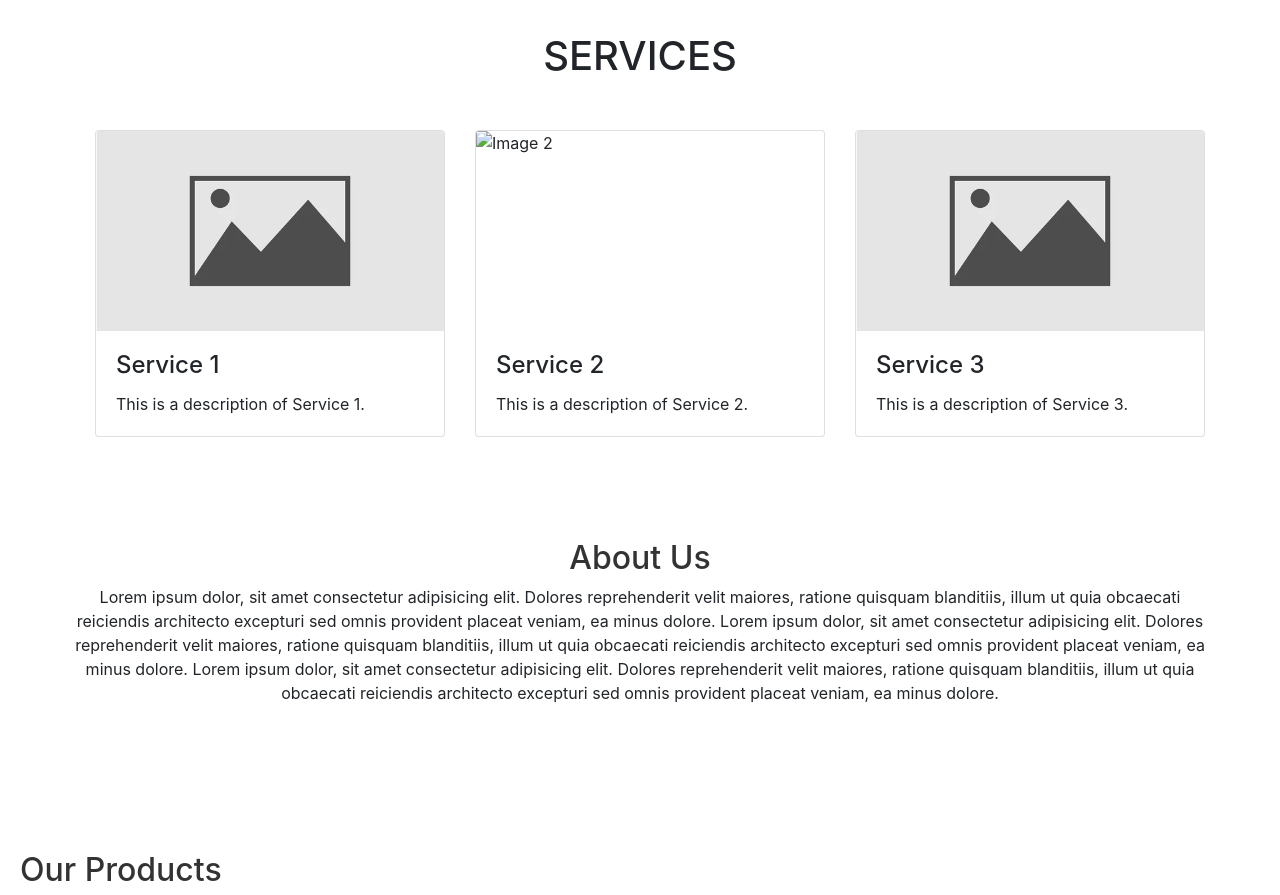
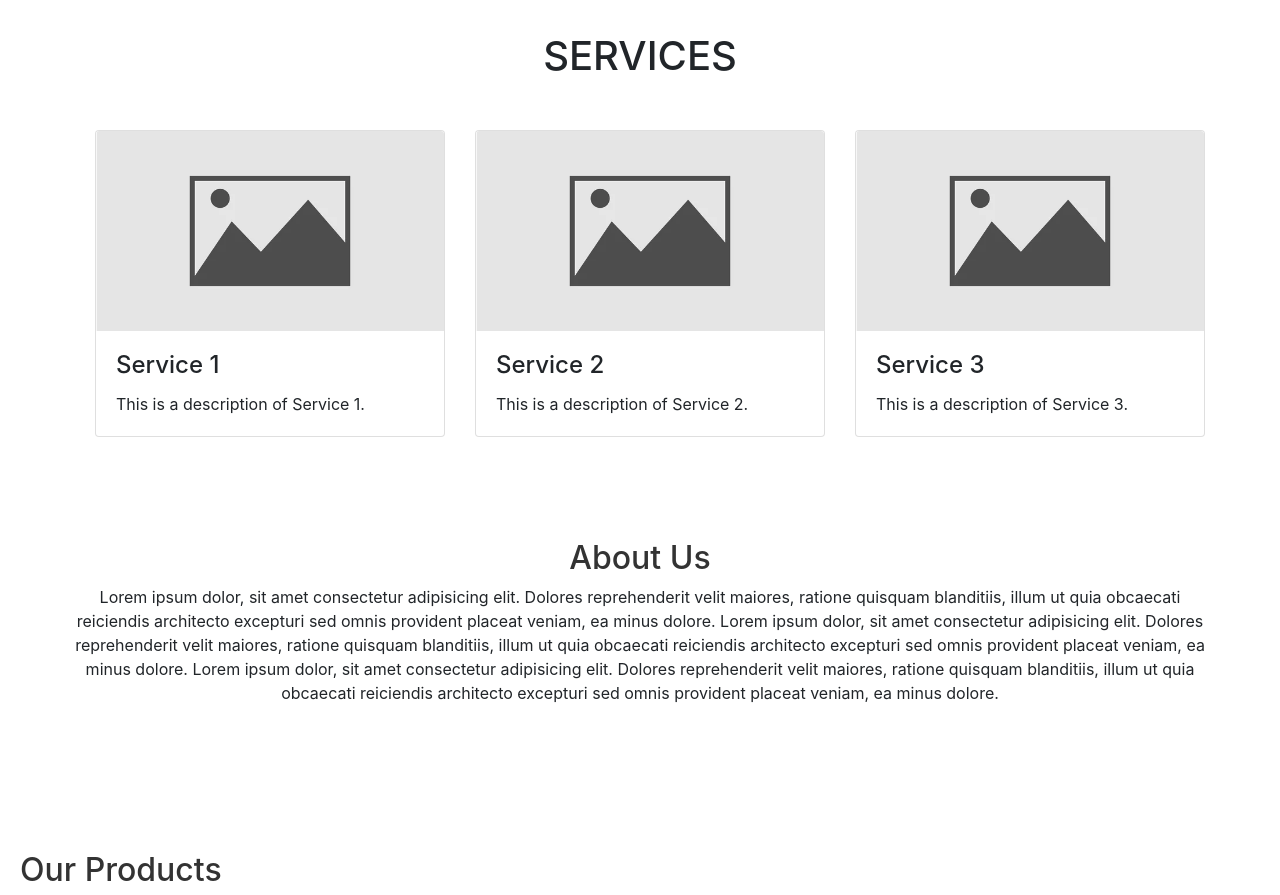
Before and after one commit to jinyagutierrez/midterms, a plain HTML site: page midterm/index.html in a window 1280 px wide. Shown: the part 960-1855 px from the top of the page. Drawn offline with nearby package versions, Linux system fonts and the light colour scheme; the site is published under a folder, as on GitHub Pages, so addresses that start at the root find nothing.

Commit message:
Update index.html

```diff
--- a/midterm/index.html
+++ b/midterm/index.html
@@ -70,7 +70,7 @@
                 </div>
                 <div class="col-md-4">
                   <div class="card">
-                    <img src="/Assets/image2.jpg" alt="Image 2" class="card-img-top">
+                    <img src="Assets/image2.jpg" alt="Image 2" class="card-img-top">
                     <div class="card-body">
                       <h5 class="card-title">Service 2</h5>
                       <p class="card-text">This is a description of Service 2.</p>
```
